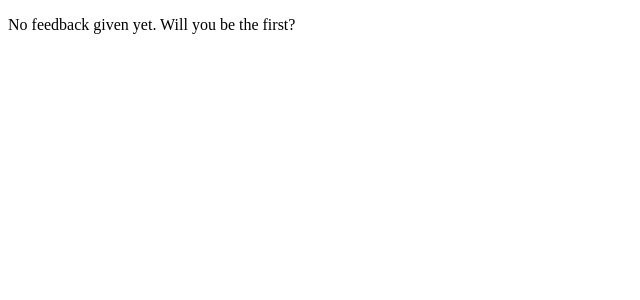
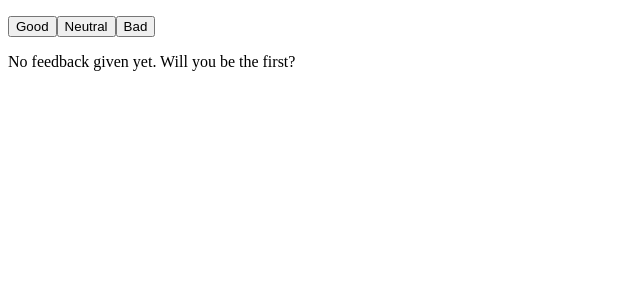
Before and after one commit to jwsteens/fullstackopen, a React (Vite) app in the folder part1/unicafe/: page / in a window 1280 px wide. Shown: the top 300 px of the page, without its empty margins (0-640 px from the left). Built offline with nearby package versions, Linux system fonts and the light colour scheme.

Commit message:
Exercise 1.10

```diff
--- a/part1/unicafe/src/App.jsx
+++ b/part1/unicafe/src/App.jsx
@@ -1,15 +1,19 @@
 import { useState } from 'react'
+
+const Button = ({value, handler, text}) => {
+  return (
+    <button onClick={() => handler(value + 1)}>{text}</button>
+  )
+}
 
 const Statistics = ({good, neutral, bad}) => {
   const total = good + neutral + bad
   const average = (good - bad) / total
   const positive = good / total
 
-  if (total === 0) {
-    return (
+  if (total === 0) return (
       <p>No feedback given yet. Will you be the first?</p>
     )
-  }
 
   return (
     <p>
@@ -31,6 +35,11 @@ const App = () => {
 
   return (
     <div>
+      <p>
+        <Button value={good} handler={setGood} text="Good"/>
+        <Button value={neutral} handler={setNeutral} text="Neutral"/>
+        <Button value={bad} handler={setBad} text="Bad"/>
+      </p>
       <Statistics good={good} neutral={neutral} bad={bad}/>
     </div>
   )
```
